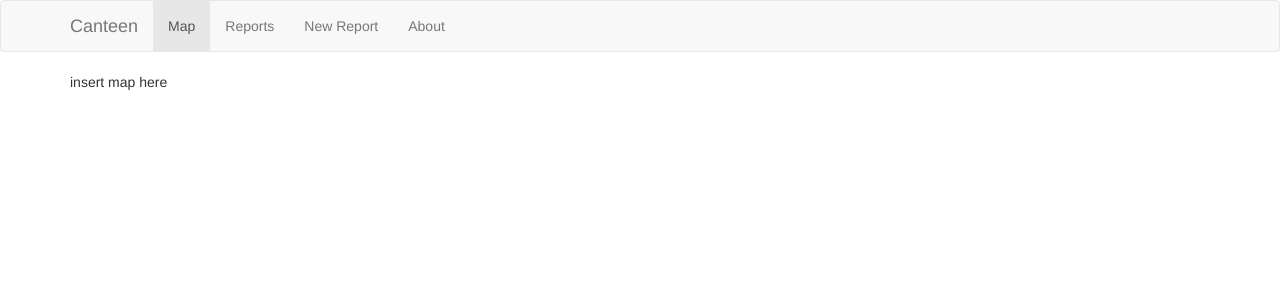
After one commit to gnu-team/canteen-web, a Django app: template canteen_web/canteen_browser/templates/canteen_browser/map.html in a window 1280 px wide. The commit adds this page. Shown: the top 300 px of the page. Run offline with Django 3.2, Linux system fonts and the light colour scheme; the template is opened without the code that fills it, so the values that code supplies are empty; parts of the project's set-up code (start-up, migrations or seed data) failed here and were passed over; some libraries are stand-ins or nearby versions.

Commit message:
browser: Add map view, template

```diff
--- a/canteen_web/canteen_browser/templates/canteen_browser/base.html
+++ b/canteen_web/canteen_browser/templates/canteen_browser/base.html
@@ -18,11 +18,11 @@
             <span class="icon-bar"></span>
             <span class="icon-bar"></span>
           </button>
-          <a class="navbar-brand" href="/">Canteen</a>
+          <a class="navbar-brand" href="{% url 'canteen_browser:map' %}">Canteen</a>
         </div>
         <div id="navbar" class="collapse navbar-collapse">
           <ul class="nav navbar-nav">
-            <li class="active"><a href="/">Map</a></li>
+            <li class="active"><a href="{% url 'canteen_browser:map' %}">Map</a></li>
             <li><a href="#">Reports</a></li>
             <li><a href="#">New Report</a></li>
             <li><a href="#">About</a></li>
--- a/canteen_web/canteen_browser/templates/canteen_browser/index.html
+++ /dev/null
@@ -1,3 +0,0 @@
-{% extends "canteen_browser/base.html" %}
-{% block title %}Home{% endblock %}
-{% block content %}Hello, world!{% endblock %}
--- /dev/null
+++ b/canteen_web/canteen_browser/templates/canteen_browser/map.html
@@ -0,0 +1,3 @@
+{% extends "canteen_browser/base.html" %}
+{% block title %}Map{% endblock %}
+{% block content %}insert map here{% endblock %}
--- a/canteen_web/canteen_browser/urls.py
+++ b/canteen_web/canteen_browser/urls.py
@@ -5,5 +5,5 @@ from canteen_browser import views
 app_name = 'canteen_browser'
 
 urlpatterns = [
-    url(r'^$', views.index, name='index'),
+    url(r'^$', views.map, name='map'),
 ]
--- a/canteen_web/canteen_browser/views.py
+++ b/canteen_web/canteen_browser/views.py
@@ -1,4 +1,4 @@
 from django.shortcuts import render
 
-def index(request):
-    return render(request, 'canteen_browser/index.html')
+def map(request):
+    return render(request, 'canteen_browser/map.html')
--- a/canteen_web/canteen_web/urls.py
+++ b/canteen_web/canteen_web/urls.py
@@ -18,7 +18,7 @@ from django.contrib import admin
 
 urlpatterns = [
     url(r'^api/', include('canteen_api.urls')),
-    url(r'^', include('canteen_browser.urls')),
+    url(r'^', include('canteen_browser.urls', namespace='canteen_browser')),
     url(r'^admin/', admin.site.urls),
     url(r'^api_auth/', include('rest_framework.urls', namespace='rest_framework')),
 ]
```
